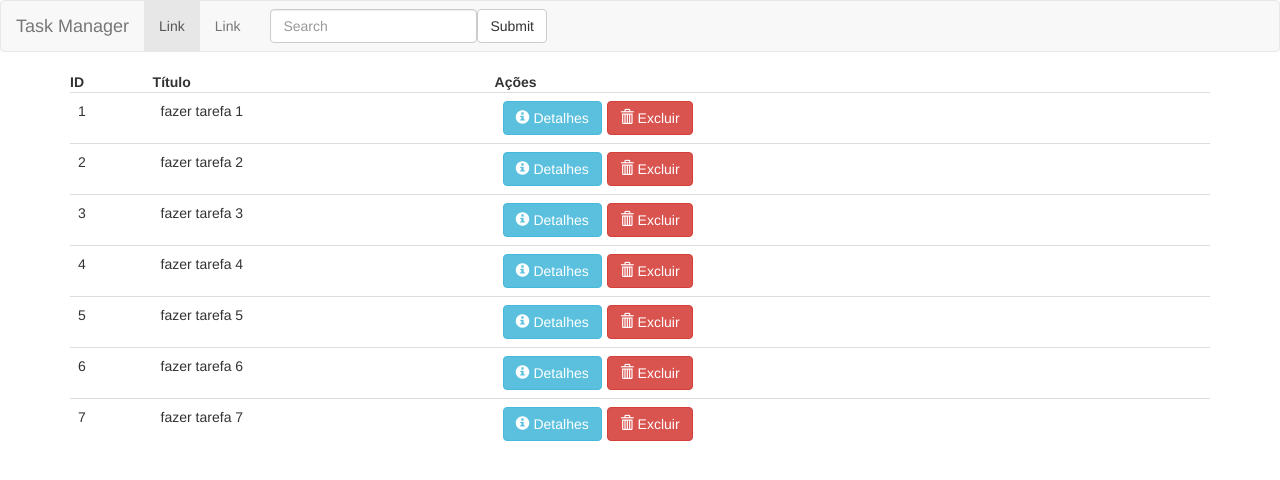
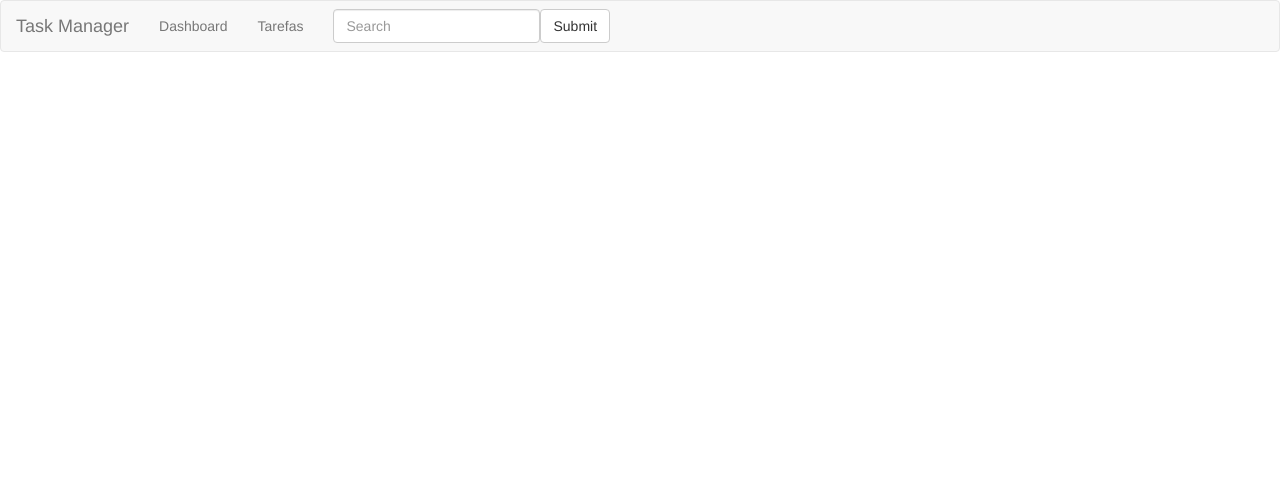
Before and after one commit to RicardoBap/angular-delivery-task, an Angular app: page / in a window 1280 px wide. Shown: the top 480 px of the page. Built offline with nearby package versions, Linux system fonts and the light colour scheme.

Commit message:
Adding basic routes config

```diff
--- a/src/app/app.component.html
+++ b/src/app/app.component.html
@@ -1,5 +1,5 @@
 <navbar></navbar>
 
 <div class="container">
-  <tasks></tasks>
+  <router-outlet></router-outlet>
 </div>
--- a/src/app/app.module.ts
+++ b/src/app/app.module.ts
@@ -1,6 +1,7 @@
 import { NgModule } from '@angular/core';
 import { BrowserModule } from '@angular/platform-browser';
 import { FormsModule } from '@angular/forms';
+import { RouterModule } from '@angular/router';
 
 import { AppRoutingModule } from './app-routing.module';
 import { AppComponent } from './app.component';
@@ -8,6 +9,10 @@ import { AppComponent } from './app.component';
 import { NavbarComponent } from './navbar/navbar.component';
 import { TasksComponent } from './tasks/tasks.component';
 import { TaskDetailComponent } from './tasks/task-detail/task-detail.component';
+
+const ROUTES = RouterModule.forRoot([
+  { path: 'tasks', component: TasksComponent }
+])
 
 @NgModule({
   declarations: [
@@ -19,7 +24,9 @@ import { TaskDetailComponent } from './tasks/task-detail/task-detail.component';
   imports: [
     BrowserModule,
     AppRoutingModule,
-    FormsModule
+    FormsModule,
+    RouterModule,
+    ROUTES
   ],
   providers: [],
   bootstrap: [AppComponent]
--- a/src/app/navbar/navbar.component.html
+++ b/src/app/navbar/navbar.component.html
@@ -14,8 +14,8 @@
     <!-- Collect the nav links, forms, and other content for toggling -->
     <div class="collapse navbar-collapse" id="bs-example-navbar-collapse-1" >
       <ul class="nav navbar-nav">
-        <li class="active"><a href="#">Link <span class="sr-only">(current)</span></a></li>
-        <li><a href="#">Link</a></li>
+        <li><a href="#">Dashboard</a></li>
+        <li><a routerLink="/tasks">Tarefas</a></li>
       </ul>
 
       <form class="navbar-form navbar-left">
```
